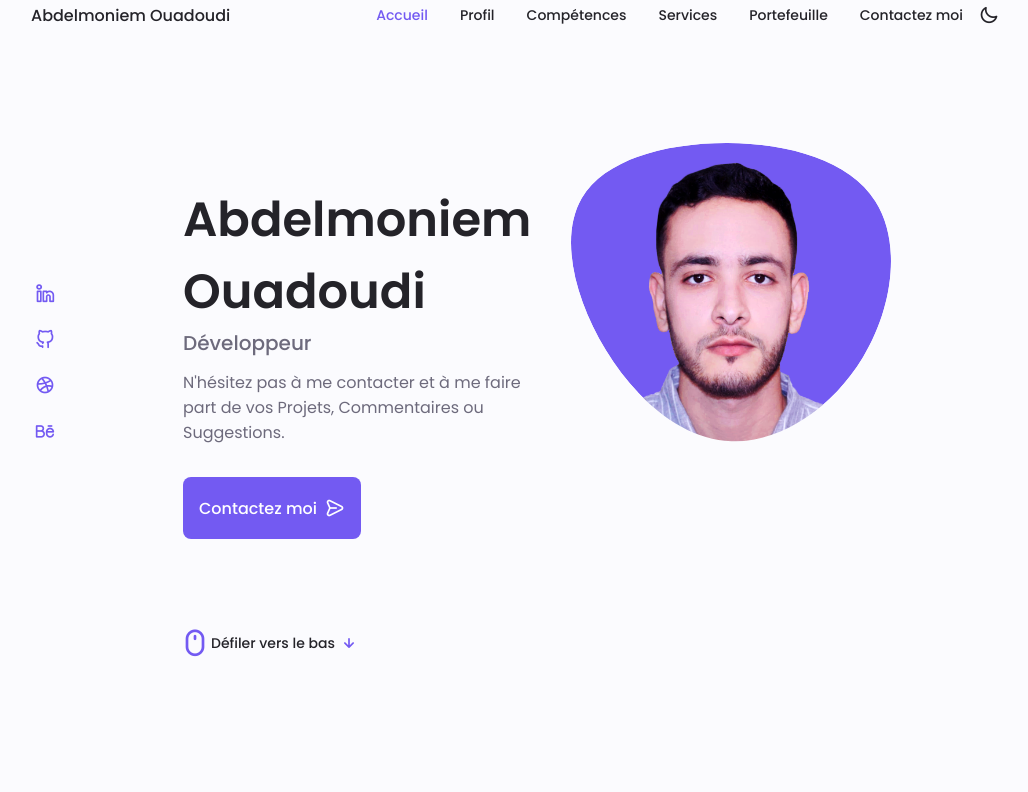
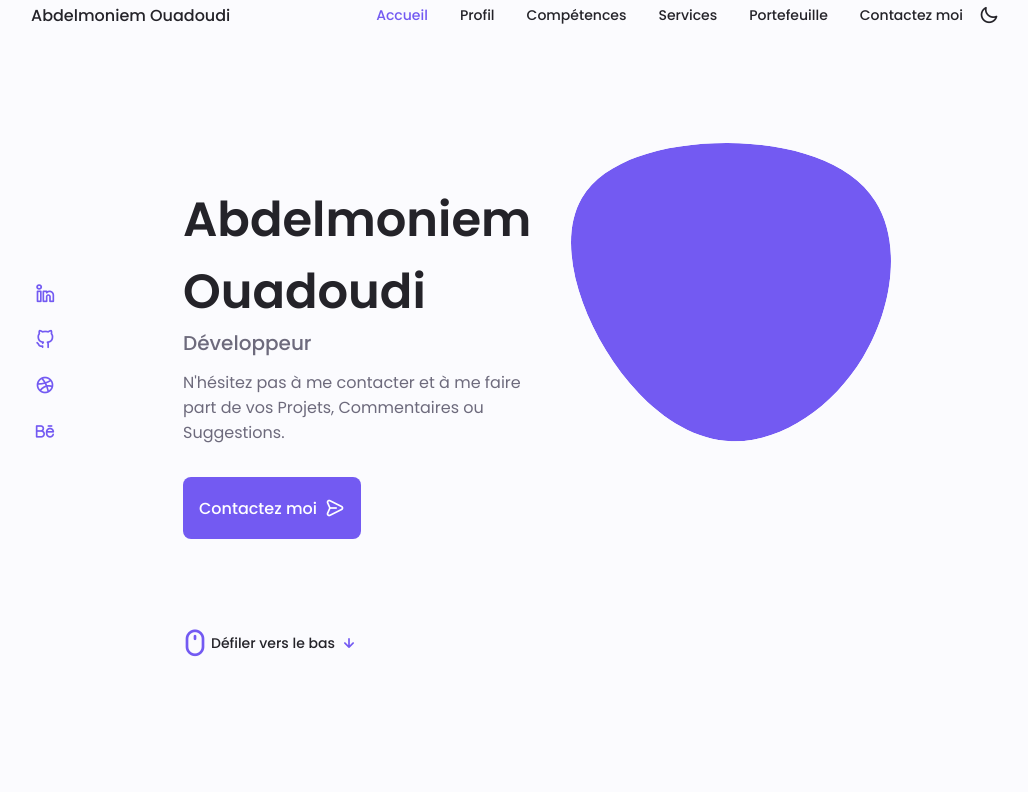
Before and after one commit to Abdelmoniem-Ouadoudi/A, a plain HTML site: page index.html in a window 1280 px wide. Shown: the top 792 px of the page, without its empty margins (125-1153 px from the left). Drawn offline with nearby package versions, Linux system fonts and the light colour scheme.

Commit message:
test
test

```diff
--- a/index.html
+++ b/index.html
@@ -101,12 +101,12 @@
                                 0.00163737C136.23 0.303176 174.193 10.857 190.312 36.4879Z" />
                             </mask>
                             <g mask="url(#mask0)">
-                                <path d="M190.312 36.4879C206.582 62.1187 201.309 102.826 182.328 134.186C163.346
-                                165.547 130.807 187.559 100.226 186.353C69.6454 185.297 41.0228 161.023 21.7403
-                                129.362C2.45775 97.8511 -7.48481 59.1033 6.67581 34.5279C20.9871 10.1032 59.7028
-                                -0.149132 97.9666 0.00163737C136.23 0.303176 174.193 10.857 190.312 36.4879Z" />
+                                <path d="M190.312 36.4879C206.582 62.1187 201.309 102.826 182.328 134.186C163.346 165.547
+                                130.807 187.559 100.226 186.353C69.6454 185.297 41.0228 161.023 21.7403 129.362C2.45775
+                                97.8511 -7.48481 59.1033 6.67581 34.5279C20.9871 10.1032 59.7028 -0.149132 97.9666
+                                0.00163737C136.23 0.303176 174.193 10.857 190.312 36.4879Z" />
 
-                                <image class="home__blob-img" y='-6' x='24' xlink:href="assets\img\PngMe.png" />
+                                <!-- <image class="home__blob-img" y='-6' x='24' xlink:href="assets\img\PngMe.png" /> -->
                             </g>
                         </svg>
 
```
